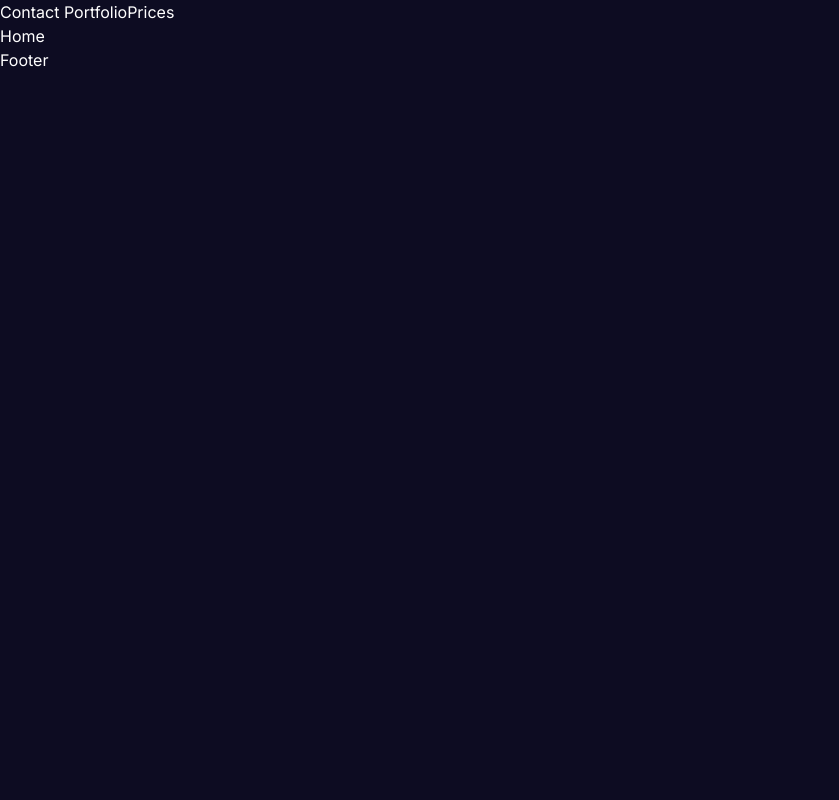
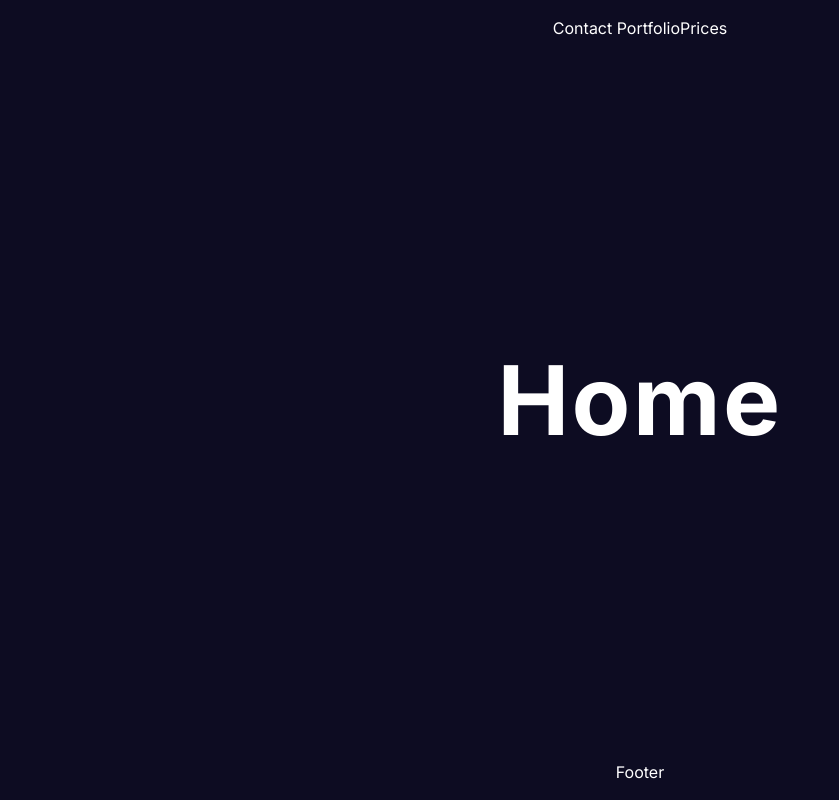
Before and after one commit to AvrilMaleham/nextjs_hairdresser, a Next.js app: page / in a window 1280 px wide. Shown: the whole page, without its empty margins (0-839 px from the left). Built offline with nearby package versions, Linux system fonts and the light colour scheme.

Commit message:
style: font styling for main section

```diff
--- a/src/app/globals.css
+++ b/src/app/globals.css
@@ -20,8 +20,3 @@
   background-color: var(--bg);
   color: var(--text);
 }
-
-a {
-  text-decoration: none;
-  color: inherit;
-}
--- a/src/app/layout.tsx
+++ b/src/app/layout.tsx
@@ -19,9 +19,11 @@
   return (
     <html lang="en">
       <body className={inter.className}>
-        <Navbar />
-       <main className=""> {children} </main>
-        <Footer />
+        <div className="flex flex-col items-center justify-between min-h-screen p-4">
+          <Navbar />
+          <main className="text-8xl font-bold tracking-wide">{children}</main>
+          <Footer />
+        </div>
       </body>
     </html>
   );
```
